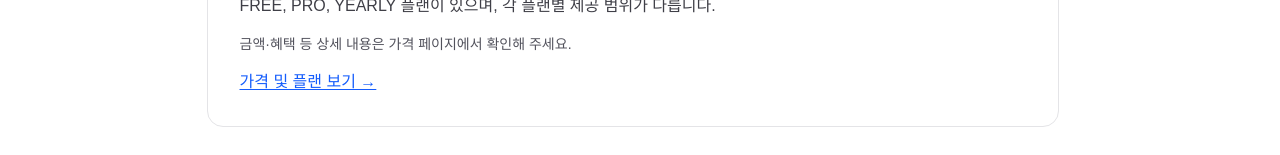
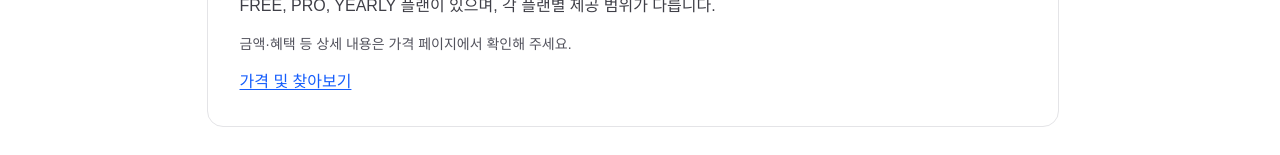
Before and after one commit to a01083475766-bit/excload, a Next.js app: page /about in a window 1280 px wide. Shown: the part 797-952 px from the top of the page. Built offline with nearby package versions, Linux system fonts and the light colour scheme; no server answers; the database is empty.

Commit message:
오타수정

```diff
--- a/app/about/page.tsx
+++ b/app/about/page.tsx
@@ -49,7 +49,7 @@ export default function AboutPage() {
           href="/pricing"
           className="inline-flex items-center text-blue-600 dark:text-blue-400 font-medium underline underline-offset-2 hover:text-blue-800 dark:hover:text-blue-300"
         >
-          가격 및 플랜 보기 →
+          가격 및 찾아보기
         </Link>
       </section>
 
```
